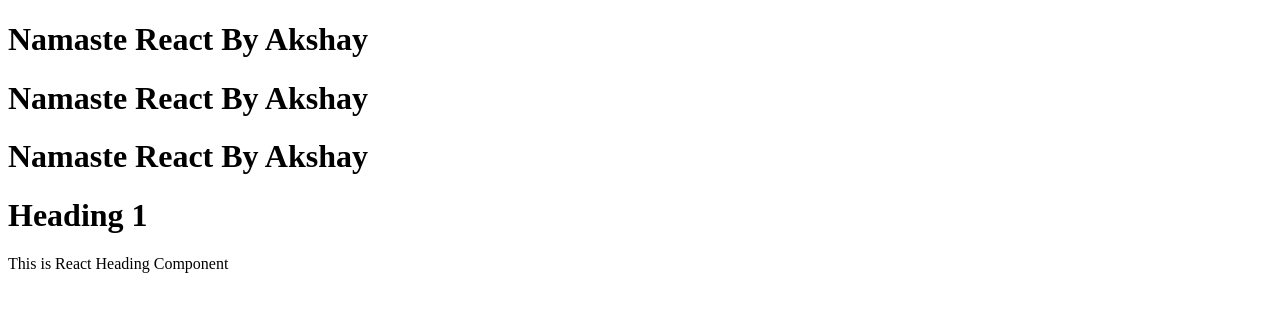
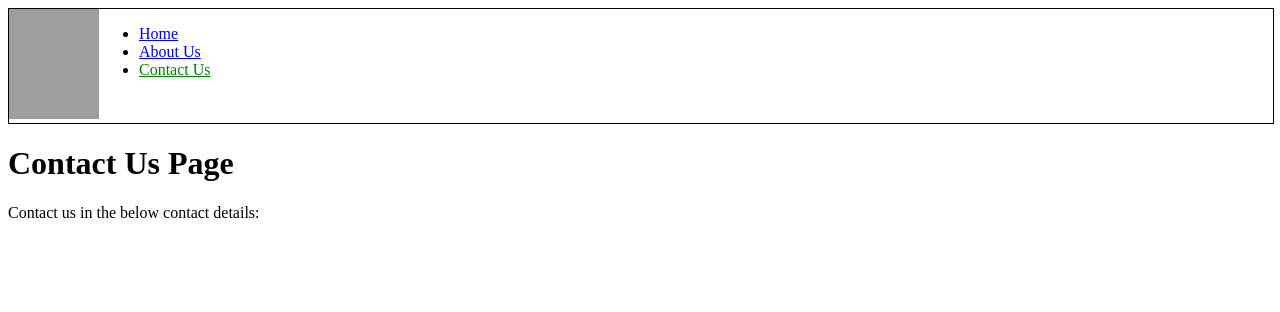
Before and after one commit to dipankar88/namaste-react-2025, a React app: page /contact in a window 1280 px wide. Built offline with nearby package versions, Linux system fonts and the light colour scheme; grey boxes are pictures that could not be loaded.

Commit message:
used react-router and difference between Link and NavLink

```diff
--- a/App.js
+++ b/App.js
@@ -1,58 +1,43 @@
-// const heading = React.createElement('h1', { id: 'heading1', class: 'heading1'}, 'Hello World from React!');
-// const root = ReactDOM.createRoot(document.getElementById('root'));
-// root.render(heading);
-
-/*
-<div id='parent'>
-    <div id='child1'>
-        <h1>I'm an h1 tag.</h1>
-        <h2>I'm an h2 tag.</h2>
-    </div>
-    <div id='child2'>
-        <h1>I'm an h1 tag.</h1>
-        <h2>I'm an h2 tag.</h2>
-    </div>
-</div>
-*/
-// import React from "react";
-// import ReactDOM from 'react-dom/client';
-
-// const parent = React.createElement('div',
-//     {id: 'parent'},
-//     [
-//         React.createElement('div', {id: 'child1', key: 'child1'},
-//         [
-//             React.createElement('h1', {key: 'h1-1'}, "I'm an h1 tag"),
-//             React.createElement('h2', {key: 'h2-1'}, "I'm an h2 tag")
-//         ]),
-//         React.createElement('div', {id: 'child2', key: 'child2'},
-//         [
-//             React.createElement('h1', {key: 'h1-2'}, "I'm an h1 tag"),
-//             React.createElement('h2', {key: 'h2-2'}, "I'm an h2 tag")
-//         ])
-//     ]);
-// console.log(parent);
-// const root = ReactDOM.createRoot(document.getElementById('root'));
-// root.render(parent);
-
 import React from "react";
 import ReactDOM from 'react-dom/client';
+import Header from "./src/components/Header";
+import Body from "./src/components/Body";
+import Contact from "./src/components/Contact";
+import About from "./src/components/About";
+import { BrowserRouter, createBrowserRouter, Route, Routes, RouterProvider } from "react-router";
 
-const heading = <h1>Heading 1</h1>; //React Element
-const Title = () => (
-    <h1>Namaste React By Akshay</h1>
-);
+const AppLayout = () => {
+    return (
+        <BrowserRouter>
+            <div className="app">
+                <Header />
+                <div className="content" style={{ flex: 1 }}>
+                    <Routes>
+                        <Route path="/" element={<Body />} />
+                        <Route path="/about" element={<About />} />
+                        <Route path="/contact" element={<Contact />} />
+                    </Routes>
+                </div>
+            </div>
+        </BrowserRouter>
+    );
+};
 
-// Functional Component
-const Heading = () => ( //JSX
-    <div id="container">
-        {Title()}
-        <Title />
-        <Title></Title>
-        {heading}
-        <p>This is React Heading Component</p>
-    </div>
-);
+// const appRouter = createBrowserRouter([
+//     {
+//         path: "/",
+//         element: <AppLayout />
+//     },
+//     {
+//         path: "/about",
+//         element: <About />
+//     },
+//     {
+//         path: "/contact",
+//         element: <Contact />
+//     }
+// ]);
 
 const root = ReactDOM.createRoot(document.getElementById('root'));
-root.render(<Heading />);
+// root.render(<RouterProvider router={<AppLayout />} />);
+root.render(<AppLayout />);
--- a/index.css
+++ b/index.css
@@ -2,3 +2,6 @@
     color: aliceblue;
     background-color: red;
 }
+.activeLink {
+    color: green
+}
--- a/package.json
+++ b/package.json
@@ -18,6 +18,8 @@
   },
   "dependencies": {
     "react": "^19.1.1",
-    "react-dom": "^19.1.1"
+    "react-dom": "^19.1.1",
+    "react-router": "^7.9.1",
+    "react-router-dom": "^7.9.1"
   }
 }
--- /dev/null
+++ b/src/components/About.js
@@ -0,0 +1,9 @@
+const About = () => {
+    return (
+        <div>
+            <h1>About Us Page</h1>
+        </div>
+    );
+}
+
+export default About;
--- /dev/null
+++ b/src/components/Body.js
@@ -0,0 +1,9 @@
+import RestaurantCard from "./RestaurantCard";
+
+const Body = () => {
+    return (
+        <div></div>
+    );
+}
+
+export default Body;
--- /dev/null
+++ b/src/components/Contact.js
@@ -0,0 +1,10 @@
+const Contact = () => {
+    return (
+        <div>
+            <h1>Contact Us Page</h1>
+            <p>Contact us in the below contact details:</p>
+        </div>
+    );
+}
+
+export default Contact;
--- /dev/null
+++ b/src/components/Header.js
@@ -0,0 +1,30 @@
+import { Link, NavLink } from "react-router";
+import '../styles/Header.css'
+const Header = () => {
+    const myStyle = {
+        height: '110px',
+        width: '90px'
+    };
+    return ( //JSX
+    <div style={{display: "flex", border: "1px solid black", width: "100%"}}>
+        <div className="logo-container" style={{height: "100%"}}>
+            <img className="logo" style={myStyle}
+            src="https://graphicsfamily.com/wp-content/uploads/edd/2021/11/Logo-Template-for-Food--2048x1152.jpg"/>
+        </div>
+        <div className="nav-items">
+            <ul>
+                <li>
+                    <Link to={"/"}>Home</Link>
+                </li>
+                <li>
+                    <Link to={"/about"}>About Us</Link>
+                </li>
+                <li>
+                    <NavLink className={({isActive})=>(isActive ? 'activeLink' : '')} to={"/contact"}>Contact Us</NavLink>
+                </li>
+            </ul>
+        </div>
+    </div>
+)};
+
+export default Header;
--- /dev/null
+++ b/src/components/RestaurantCard.js
@@ -0,0 +1,13 @@
+const RestaurantCard = () => {
+    return (
+        <div>
+            <img></img>
+            <h3></h3>
+            <h4></h4>
+            <h4></h4>
+            <h4></h4>
+        </div>
+    );
+}
+
+export default RestaurantCard;
--- /dev/null
+++ b/src/styles/Header.css
@@ -0,0 +1,3 @@
+.activeLink {
+    color: green
+}
```
Also changed, not shown: 1 other file.
